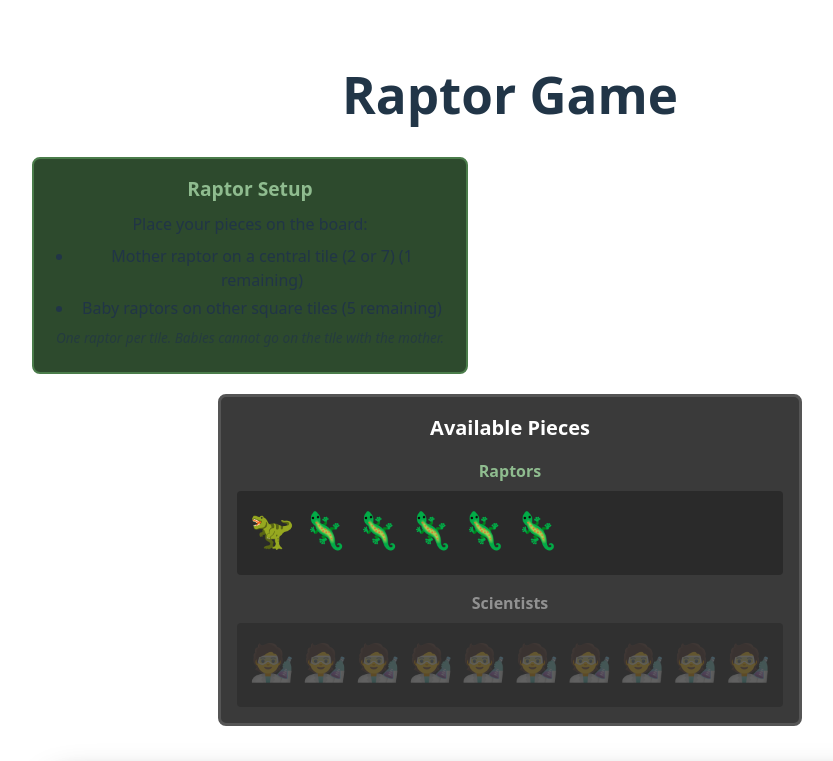
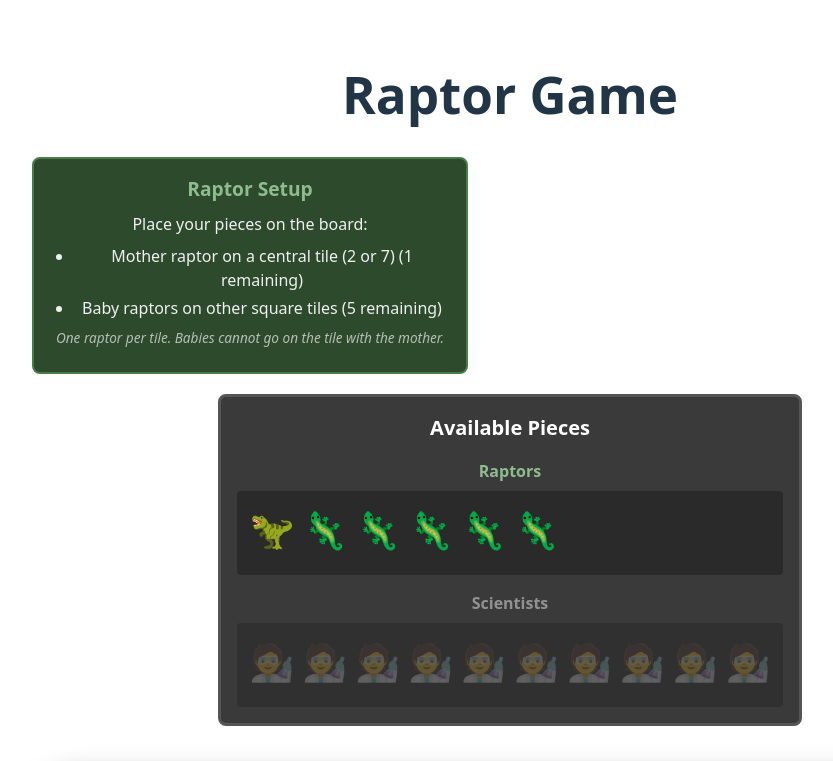
Before and after one commit to pooriajr/raptor, a React (Vite) app: page / in a window 1280 px wide. Shown: the top 761 px of the page, without its empty margins (130-963 px from the left). Built offline with nearby package versions, Linux system fonts and the light colour scheme.

Commit message:
Fix SetupIndicator text color for readability

```diff
--- a/src/SetupIndicator.css
+++ b/src/SetupIndicator.css
@@ -3,6 +3,7 @@
   border-radius: 8px;
   margin-bottom: 1rem;
   max-width: 400px;
+  color: #f0f0f0;
 }
 
 .SetupIndicator.raptor {
```
